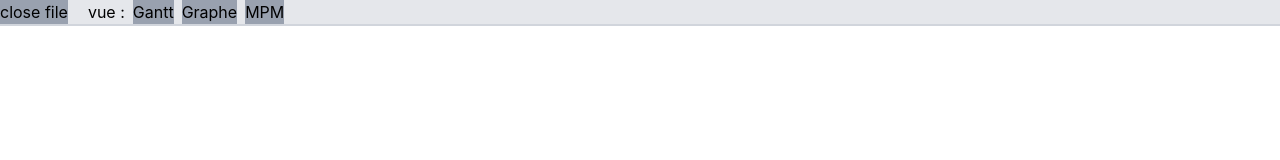
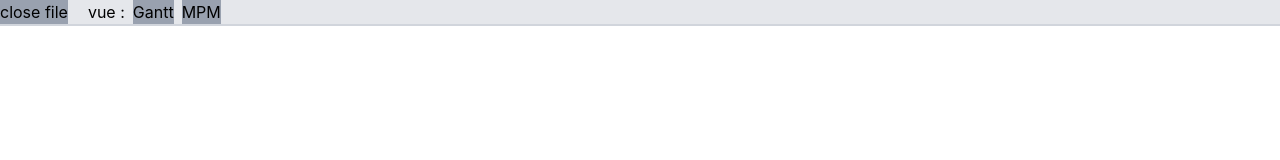
Before and after one commit to Kya12489/jlic, a React (Vite) app: page / in a window 1280 px wide. Shown: the top 160 px of the page. Built offline with nearby package versions, Linux system fonts and the light colour scheme.

Commit message:
fix: remove graphe screen

```diff
--- a/src/App.jsx
+++ b/src/App.jsx
@@ -83,7 +83,6 @@ function App() {
         <section className="flex gap-2">
                     <p>vue : </p>
                     <button className="btn bg-gray-400 hover:bg-gray-500" onClick={()=>setGrapheType("gantt")}>Gantt</button>
-                    <button className="btn bg-gray-400 hover:bg-gray-500" onClick={()=>setGrapheType("graphe")}>Graphe</button>
                     <button className="btn bg-gray-400 hover:bg-gray-500" onClick={()=>setGrapheType("mpm")}>MPM</button>
                 </section>
       </header>
```
